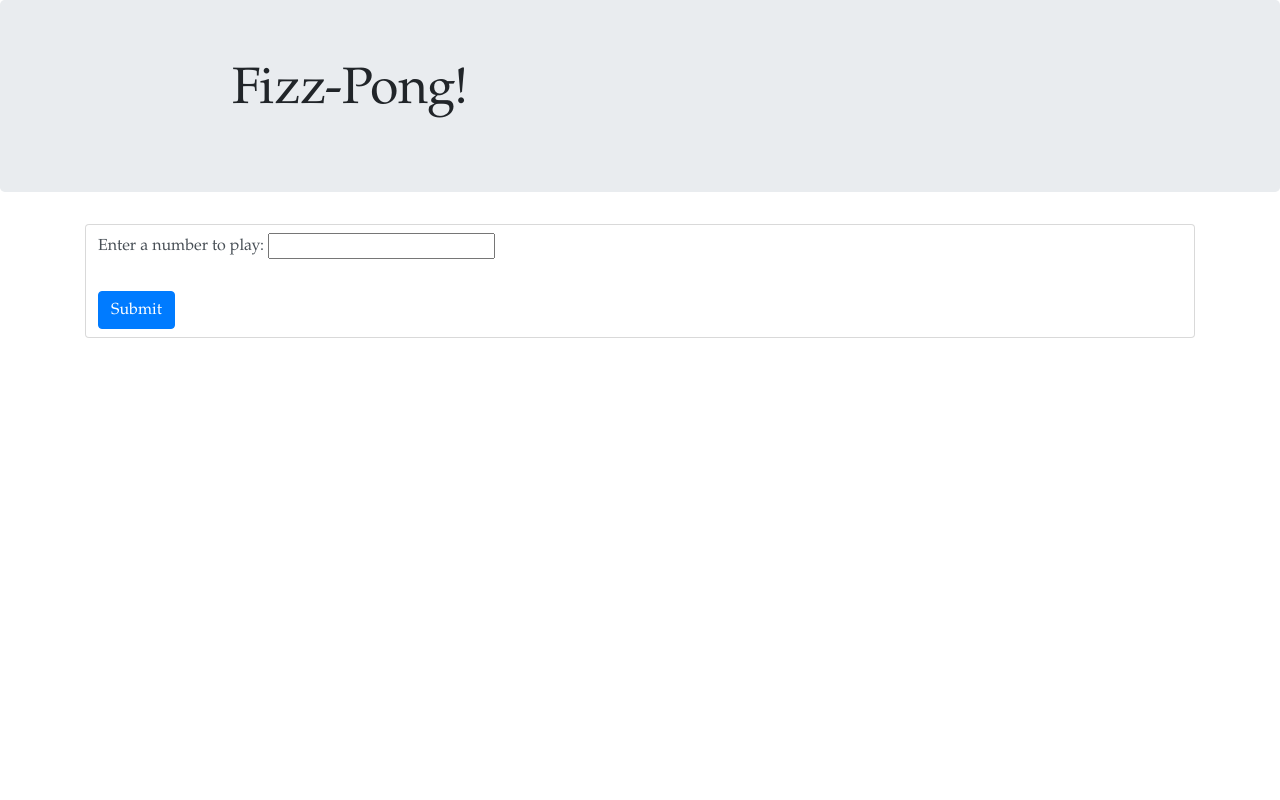
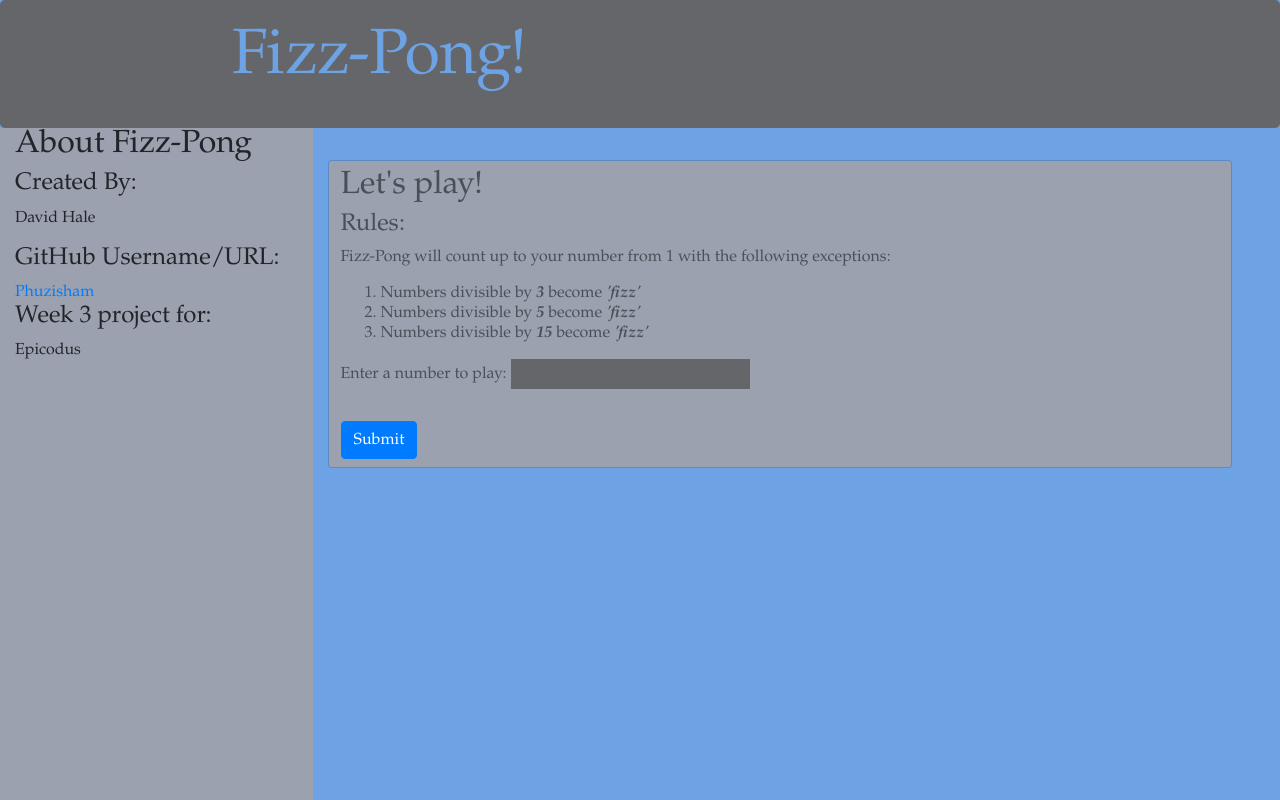
Before and after one commit to phuzisham/fizz-pong-gulp, a plain HTML site: page index.html in a window 1280 px wide. Shown: the top 800 px of the page. Drawn offline with Linux system fonts and the light colour scheme.

Commit message:
basic functionality and content

```diff
--- a/css/styles.css
+++ b/css/styles.css
@@ -1,8 +1,39 @@
 body {
   font-family: Baskerville, "Baskerville Old Face", "Goudy Old Style", Garamond, "Times New Roman", serif;
+  background-color: #6DA3E4;
+}
+
+.jumbotron {
+  background-color: #65666A;
 }
 
 .jumbotron h1 {
-  font-size: 4vw;
+  color: #6DA3E4;
+  font-size: 5vw;
   margin-left: 200px;
+  margin-top: -40px;
+  margin-bottom: -40px;
 }
+
+#fizzForm {
+  background-color: #9BA1AF;
+  width: 95%;
+}
+
+#fizzForm input {
+  background-color: #65666A;
+  border-style: none;
+  color: #6DA3E4;
+  font-weight: bold;
+  padding: 5px;
+}
+
+#list {
+  float: right;
+}
+
+#sideBar {
+  background-color: #9BA1AF;
+  height: 100vw;
+  margin-top: -32px;
+}
--- a/index.html
+++ b/index.html
@@ -6,15 +6,35 @@
     <script type='text/javascript' src='js/jquery-3.2.1.js'></script>
     <script type='text/javascript' src='js/scripts.js'></script>
     <meta charset='utf-8'>
-    <title>Ping-Pong</title>
+    <title>Fizz-Pong</title>
   </head>
   <body>
-    <div class="jumbotron">
+    <div class='jumbotron'>
       <h1>Fizz-Pong!</h1>
     </div>
-    <div class='container'>
-      <form id='pingForm' class='form-control'>
-        <div class="form-group">
+    <div class='row'>
+      <div id='sideBar' class='col-sm-3'>
+        <div class="container">
+          <h2>About Fizz-Pong</h2>
+          <h4>Created By:</h4>
+          <p>David Hale</p>
+          <h4>GitHub Username/URL:</h4>
+          <a target='_blank' href='https://github.com/phuzisham'>Phuzisham</a>
+          <h4>Week 3 project for:</h4>
+          <p>Epicodus</p>
+        </div>
+      </div>
+      <div class='col-sm-9'>
+        <form id='fizzForm' class='form-control'>
+          <h2>Let's play!</h2>
+          <h4>Rules:</h4>
+          <p>Fizz-Pong will count up to your number from 1 with the following exceptions:</p>
+          <ol>
+            <li>Numbers divisible by <strong><em>3</em></strong> become <strong><em>'fizz'</em></strong></li>
+            <li>Numbers divisible by <strong><em>5</em></strong> become <strong><em>'fizz'</em></strong></li>
+            <li>Numbers divisible by <strong><em>15</em></strong> become <strong><em>'fizz'</em></strong></li>
+          </ol>
+          <div class='form-group'>
             <label for='userInput'>Enter a number to play: <label>
             <input name='userInput' type='number' id='userInput'>
           </div>
@@ -26,5 +46,6 @@
           </ul>
         </div>
       </div>
+    </div>
   </body>
 </html>
--- a/js/scripts.js
+++ b/js/scripts.js
@@ -1,20 +1,20 @@
 $(document).ready(function() {
-  $('#pingForm').submit(function(event) {
+  $('#fizzForm').submit(function(event) {
       event.preventDefault();
       var userInput = $('#userInput').val();
-      ping(userInput);
+      fizz(userInput);
   });
 });
 
-function ping(num) {
+function fizz(num) {
   $('#resultList ul').empty();
   for (var i = 1; i <= num; i++) {
     if (i % 15 == 0) {
-      $('#resultList ul').append('<li>'+'ping-pong'+'</li>');
+      $('#resultList ul').append('<li>'+'fizz-pong'+'</li>');
     } else if (i % 5 == 0) {
-        $('#resultList ul').append('<li>'+'ping'+'</li>');
+        $('#resultList ul').append('<li>'+'pong'+'</li>');
     } else if (i % 3 == 0) {
-        $('#resultList ul').append('<li>'+'pong'+'</li>');
+        $('#resultList ul').append('<li>'+'fizz'+'</li>');
     } else {
         $('#resultList ul').append('<li>'+i+'</li>');
     }
```
Lines whose indentation alone changed are shown as unchanged.
